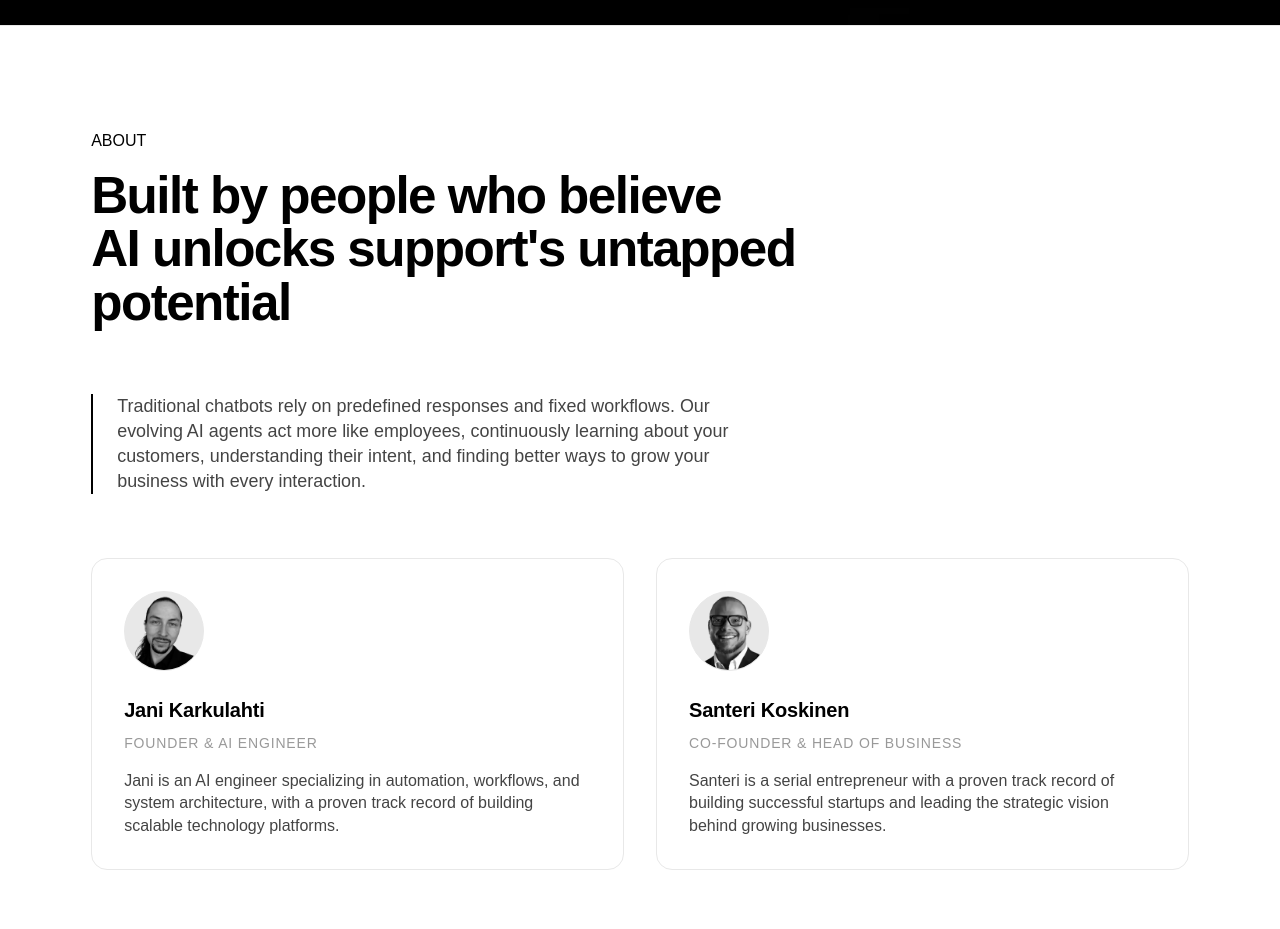
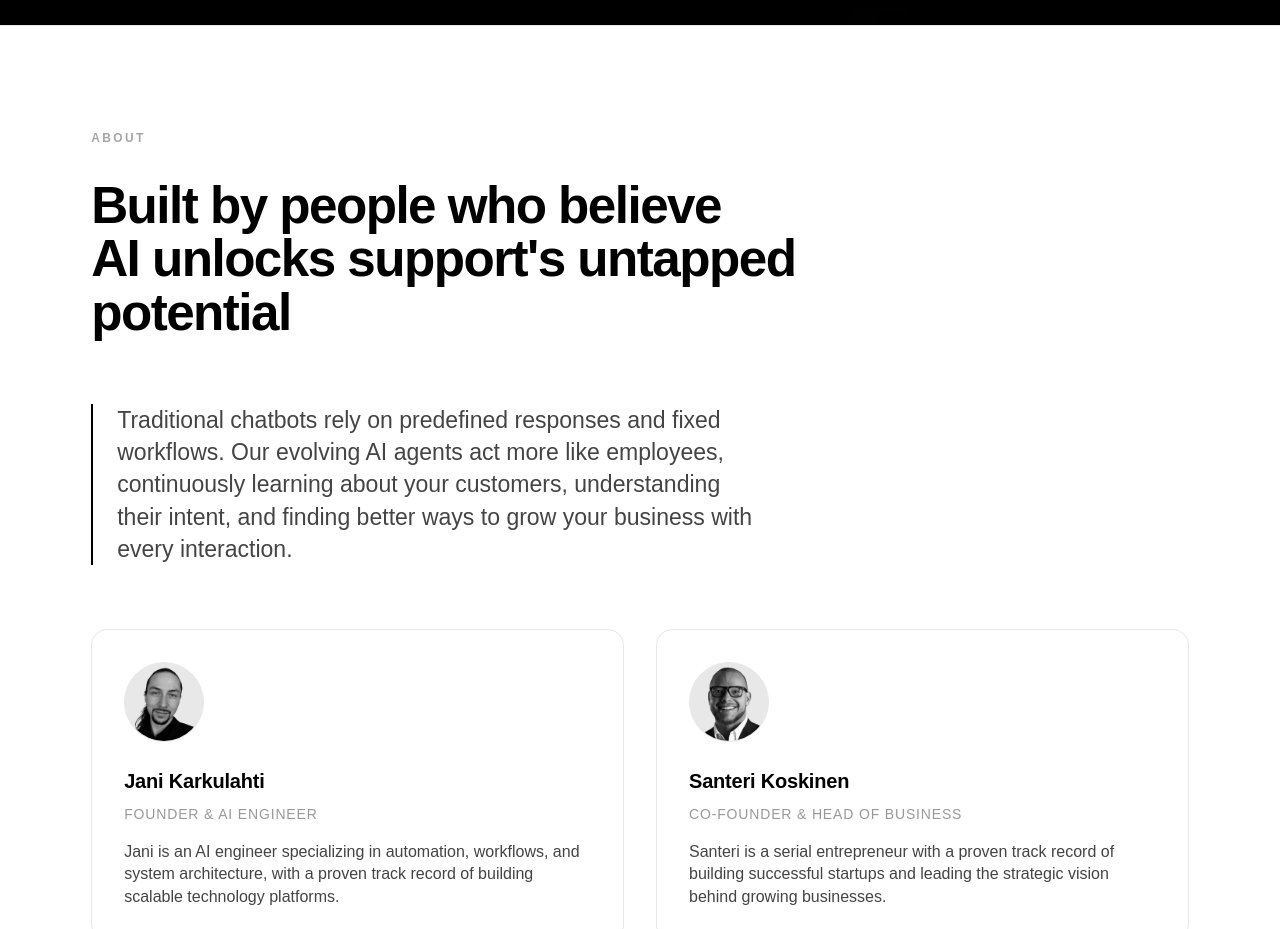
Before and after one commit to synabs/website, a React (Vite) app: page / in a window 1280 px wide. Shown: the part 5220-6149 px from the top of the page. Built offline with nearby package versions, Linux system fonts and the light colour scheme; no server answers.

Commit message:
Update About.css

```diff
--- a/src/styles/About.css
+++ b/src/styles/About.css
@@ -20,6 +20,16 @@
   gap: var(--space-4);
   max-width: 720px;
 }
+.about__label {
+  display: inline-block;
+  font-size: var(--text-xs);
+  font-weight: var(--font-bold);
+  letter-spacing: 0.2em;
+  text-transform: uppercase;
+  color: var(--color-black);
+  opacity: 0.35;
+  margin-bottom: var(--space-4);
+}
 .about__title {
   font-size: clamp(2rem, 4vw, 3.5rem);
   font-weight: var(--font-bold);
@@ -33,7 +43,7 @@
   padding-left: var(--space-6);
 }
 .about__mission-text {
-  font-size: clamp(1rem, 1.4vw, 1.25rem);
+  font-size: clamp(var(--text-lg), 1.8vw, var(--text-3xl));
   font-weight: var(--font-light);
   line-height: var(--leading-relaxed);
   color: var(--color-grey-700);
@@ -90,4 +100,7 @@
   .about__team {
     grid-template-columns: 1fr;
   }
+  .about__mission-text {
+    font-size: clamp(var(--text-lg), 4vw, var(--text-2xl));
+  }
 }
```
